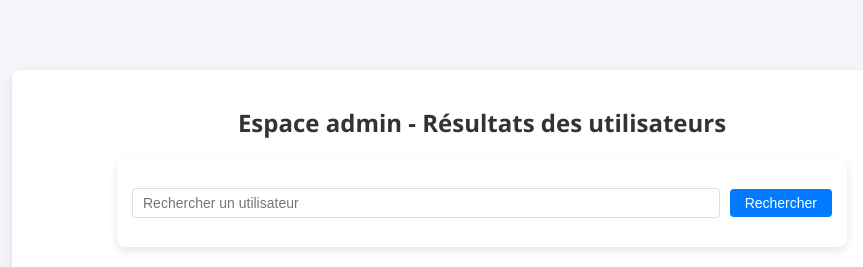
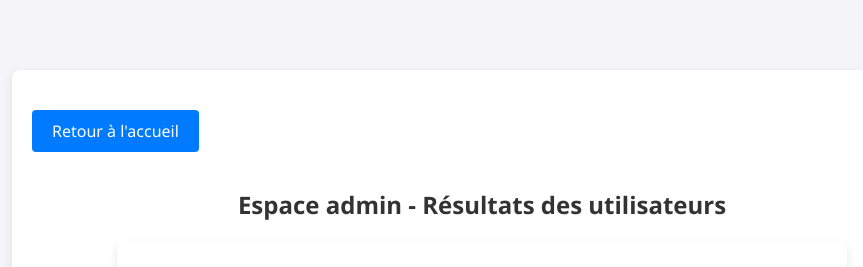
Before and after one commit to LukasMFR/qcm-sprintdev, a PHP site: page /views/admin.php in a window 1280 px wide. Shown: the top 267 px of the page, without its empty margins (158-1021 px from the left). Run offline with PHP 8.4, Linux system fonts and the light colour scheme; the visitor is signed in with stand-in values (Sample User, id 1); data that the repository does not hold is empty.

Commit message:
Add back button admin.php

```diff
--- a/views/admin.php
+++ b/views/admin.php
@@ -23,6 +23,9 @@ $results = $stmt->fetchAll();
 </head>
 <body>
     <div class="container-admin">
+        <!-- Bouton retour à l'accueil -->
+        <a href="home.php" class="btn-home">Retour à l'accueil</a>
+
         <h1 class="title-admin">Espace admin - Résultats des utilisateurs</h1>
         <form action="admin.php" method="get" class="form-admin">
             <input type="text" name="search" placeholder="Rechercher un utilisateur" value="<?php echo htmlspecialchars($search); ?>" class="search-admin">
```
